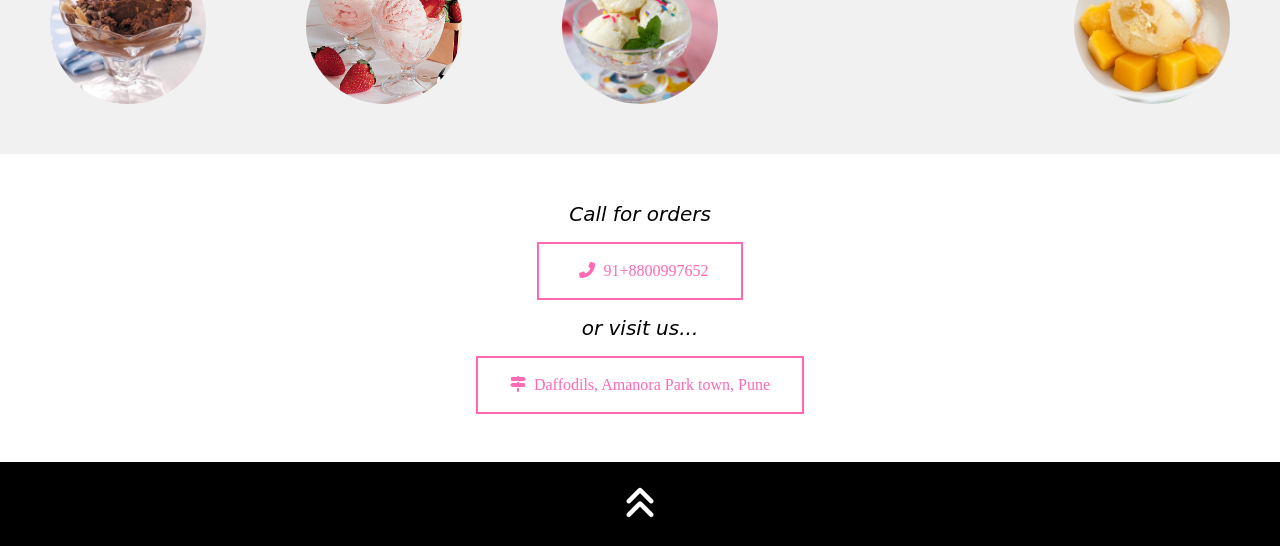
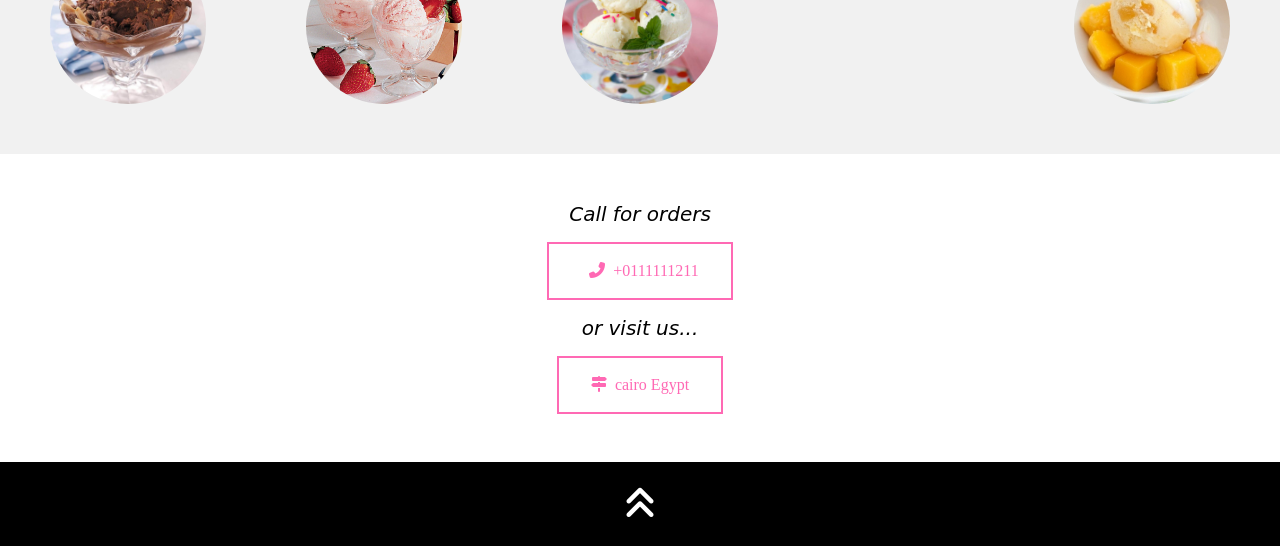
Before and after one commit to Aya-Hassan-Ali/Yummy-Ice-Cream, a plain HTML site: page index.html in a window 1280 px wide. Shown: the part 1662-2208 px from the top of the page. Drawn offline with Linux system fonts and the light colour scheme.

Commit message:
editing text

```diff
--- a/index.html
+++ b/index.html
@@ -120,14 +120,14 @@
       <div class="card phone-section">
         <div class="contactNumber">
           <i class="fa fa-phone phone-icon"></i>
-          <p>91+8800997652</p>
+          <p>+0111111211</p>
         </div>
       </div>
       <p class="subtext visti-text">or visit us...</p>
       <div class="card">
         <div class="address">
           <i class="fa fa-map-signs"></i>
-          <p>Daffodils, Amanora Park town, Pune</p>
+          <p>cairo Egypt</p>
         </div>
       </div>
     </div>
```
